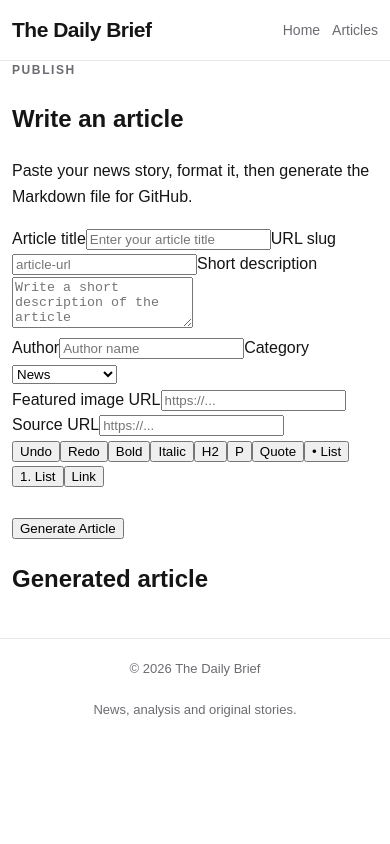
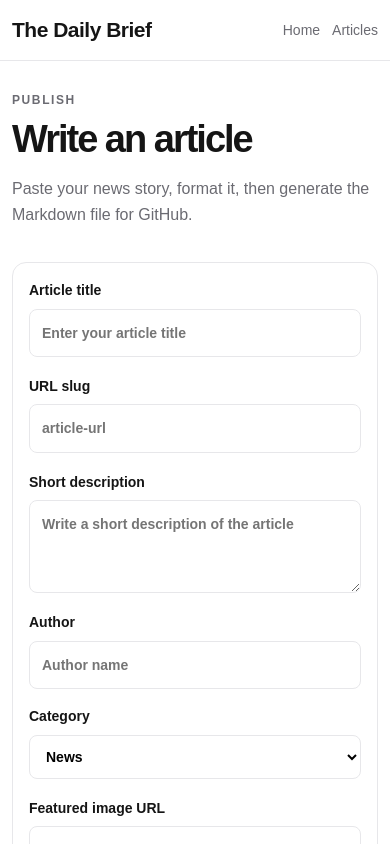
Before and after one commit to Presh105/news-blog, a Next.js app: page /editor in a window 390 px wide. Shown: the top 844 px of the page. Built offline with nearby package versions, Linux system fonts and the light colour scheme.

Commit message:
Update globals.css

```diff
--- a/app/globals.css
+++ b/app/globals.css
@@ -623,3 +623,246 @@ img {
   }
 
 }
+/* =========================
+   ARTICLE EDITOR
+========================= */
+
+.editor-page {
+  padding: 50px 0 90px;
+}
+
+.editor-container {
+  max-width: 900px;
+}
+
+.editor-heading {
+  margin-bottom: 35px;
+}
+
+.editor-heading h1 {
+  font-size: 48px;
+  line-height: 1.05;
+  letter-spacing: -2px;
+  margin: 0 0 12px;
+}
+
+.editor-heading p:not(.eyebrow) {
+  color: var(--muted);
+}
+
+.editor {
+  border: 1px solid var(--border);
+  border-radius: 14px;
+  background: white;
+  overflow: hidden;
+}
+
+.editor-fields {
+  padding: 24px;
+  display: grid;
+  gap: 18px;
+}
+
+.editor-fields label {
+  display: grid;
+  gap: 7px;
+  font-weight: 700;
+  font-size: 14px;
+}
+
+.editor-fields input,
+.editor-fields textarea,
+.editor-fields select {
+  width: 100%;
+  border: 1px solid var(--border);
+  border-radius: 8px;
+  padding: 12px;
+  font: inherit;
+  outline: none;
+  background: white;
+}
+
+.editor-fields textarea {
+  resize: vertical;
+}
+
+.editor-fields input:focus,
+.editor-fields textarea:focus,
+.editor-fields select:focus {
+  border-color: #888;
+}
+
+.editor-two-columns {
+  display: grid;
+  grid-template-columns: 1fr 1fr;
+  gap: 16px;
+}
+
+.editor-toolbar {
+  padding: 10px;
+  border-top: 1px solid var(--border);
+  border-bottom: 1px solid var(--border);
+  background: var(--surface);
+
+  display: flex;
+  flex-wrap: wrap;
+  gap: 7px;
+}
+
+.editor-toolbar button {
+  border: 1px solid var(--border);
+  background: white;
+  border-radius: 6px;
+  padding: 7px 10px;
+  font-size: 13px;
+  font-weight: 700;
+  cursor: pointer;
+}
+
+.editor-toolbar button:hover {
+  background: #eeeeef;
+}
+
+.editor-toolbar span {
+  width: 1px;
+  background: var(--border);
+  margin: 0 3px;
+}
+
+.wysiwyg {
+  min-height: 500px;
+  padding: 28px;
+
+  font-family:
+    Georgia,
+    "Times New Roman",
+    serif;
+
+  font-size: 19px;
+  line-height: 1.8;
+
+  outline: none;
+}
+
+.wysiwyg:empty::before {
+  content: attr(data-placeholder);
+  color: #999;
+  pointer-events: none;
+}
+
+.wysiwyg h2 {
+  font-family: Arial, Helvetica, sans-serif;
+  line-height: 1.2;
+  margin-top: 30px;
+}
+
+.wysiwyg blockquote {
+  border-left: 4px solid #111;
+  padding-left: 18px;
+  color: var(--muted);
+}
+
+.wysiwyg a {
+  color: #0757b8;
+  text-decoration: underline;
+}
+
+.publish-button {
+  display: block;
+  width: calc(100% - 48px);
+  margin: 0 24px 24px;
+
+  border: 0;
+  border-radius: 9px;
+
+  padding: 14px;
+
+  background: #111;
+  color: white;
+
+  font-weight: 800;
+  font-size: 15px;
+
+  cursor: pointer;
+}
+
+.publish-button:hover {
+  opacity: .9;
+}
+
+.editor-message {
+  margin: 0 24px 24px;
+  padding: 14px;
+
+  background: var(--surface);
+  border: 1px solid var(--border);
+  border-radius: 8px;
+
+  font-size: 14px;
+}
+
+.generated-section {
+  border-top: 1px solid var(--border);
+  padding: 24px;
+}
+
+.generated-section h2 {
+  margin-top: 0;
+}
+
+.markdown-output {
+  min-height: 180px;
+  max-height: 400px;
+  overflow: auto;
+
+  padding: 16px;
+
+  background: #111;
+  color: white;
+
+  border-radius: 8px;
+
+  white-space: pre-wrap;
+  overflow-wrap: anywhere;
+
+  font-size: 12px;
+}
+
+@media (max-width: 600px) {
+
+  .editor-page {
+    padding-top: 30px;
+  }
+
+  .editor-heading h1 {
+    font-size: 38px;
+  }
+
+  .editor-fields {
+    padding: 16px;
+  }
+
+  .editor-two-columns {
+    grid-template-columns: 1fr;
+  }
+
+  .wysiwyg {
+    min-height: 450px;
+    padding: 20px;
+  }
+
+  .publish-button {
+    width: calc(100% - 32px);
+    margin-left: 16px;
+    margin-right: 16px;
+  }
+
+  .editor-message {
+    margin-left: 16px;
+    margin-right: 16px;
+  }
+
+  .generated-section {
+    padding: 16px;
+  }
+  }
```
